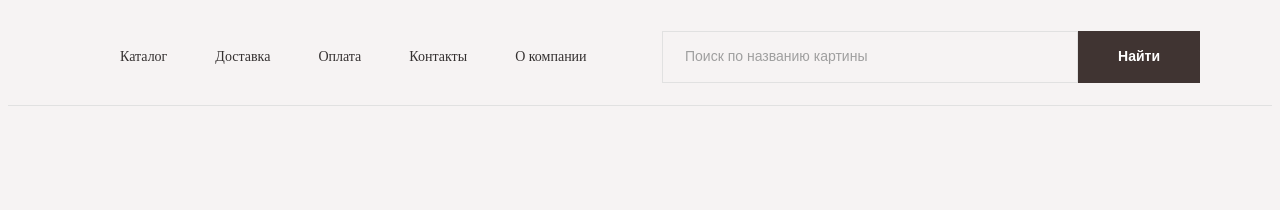
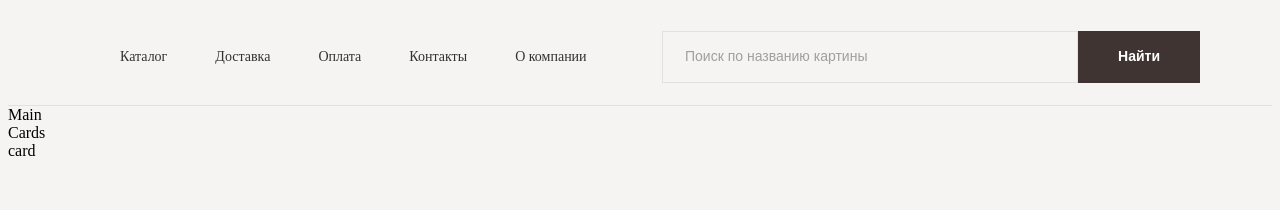
Before and after one commit to litvinovsl/vue-shop-paintings, a Vue app: page / in a window 1280 px wide. Shown: the top 210 px of the page. Built offline with nearby package versions, Linux system fonts and the light colour scheme.

Commit message:
created the main components for the layout product cards

```diff
--- a/src/App.vue
+++ b/src/App.vue
@@ -1,17 +1,20 @@
 <template>
   <div class="app" id="App">
     <Header />
+    <Main />
   </div>
 </template>
 
 <script>
 
 import Header from './components/shop-header.vue';
+import Main from './components/main-page.vue'
 
 export default {
   name: 'App',
   components: {
     Header,
+    Main
   }
 }
 </script>
--- /dev/null
+++ b/src/components/card-product.vue
@@ -0,0 +1,16 @@
+<template>
+    <div class="card">
+        card
+    </div>
+  </template>
+
+  <script>
+
+  export default {
+    name: 'card-product',
+    components: {}
+  }
+  </script>
+
+  <style>
+  </style>
--- /dev/null
+++ b/src/components/cards-product.vue
@@ -0,0 +1,19 @@
+<template>
+    <div>
+        Cards
+        <Card />
+    </div>
+</template>
+
+<script>
+import Card from './card-product.vue'
+export default {
+    name: "cards-product",
+    components: {
+        Card
+    }
+}
+</script>
+
+<style>
+</style>
--- /dev/null
+++ b/src/components/main-page.vue
@@ -0,0 +1,21 @@
+<template>
+    <div class="main-page">
+        Main
+        <Cards />
+    </div>
+  </template>
+
+  <script>
+
+  import Cards from './cards-product.vue';
+
+  export default {
+    name: 'main-page',
+    components: {
+      Cards,
+    }
+  }
+  </script>
+
+  <style>
+  </style>
```
